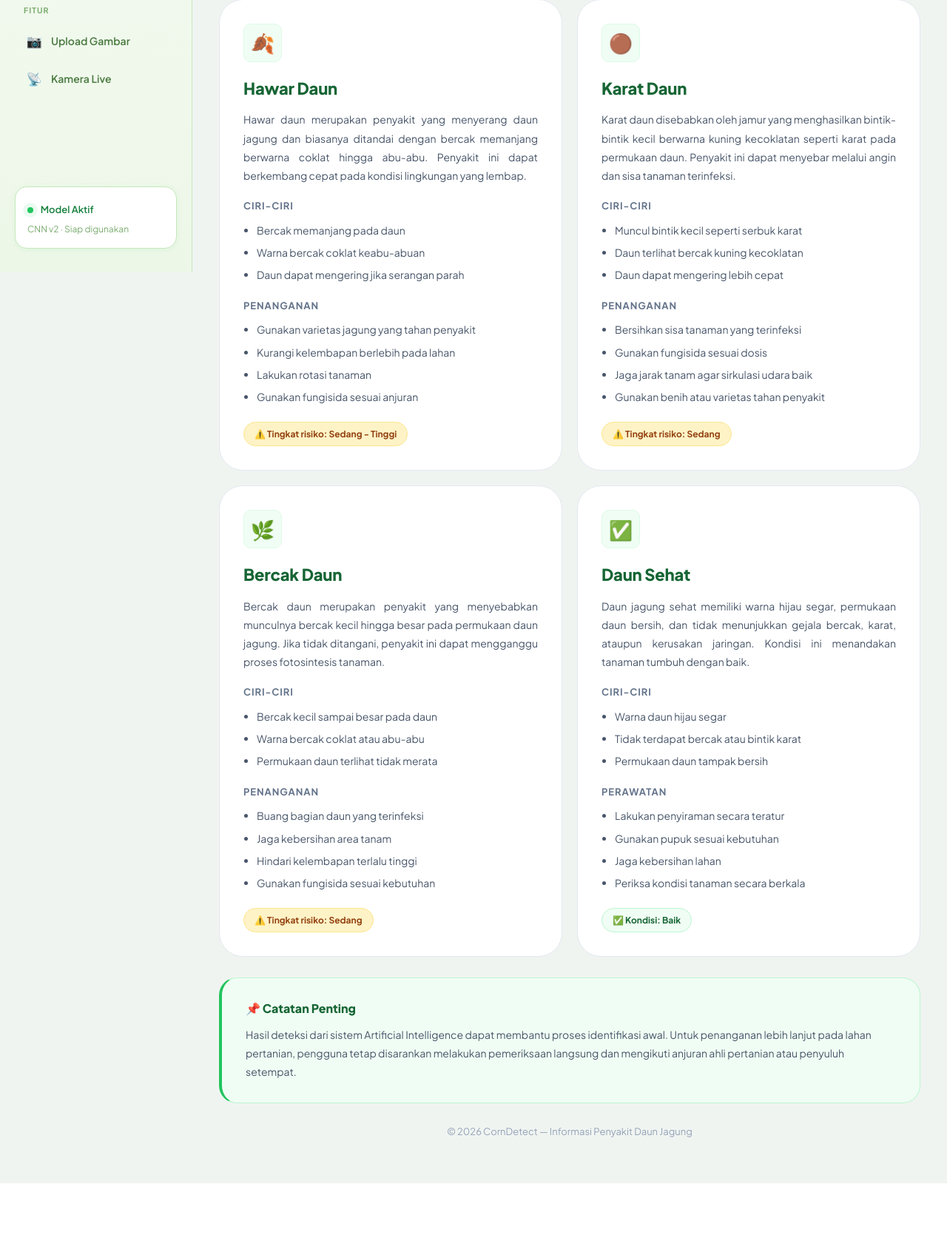
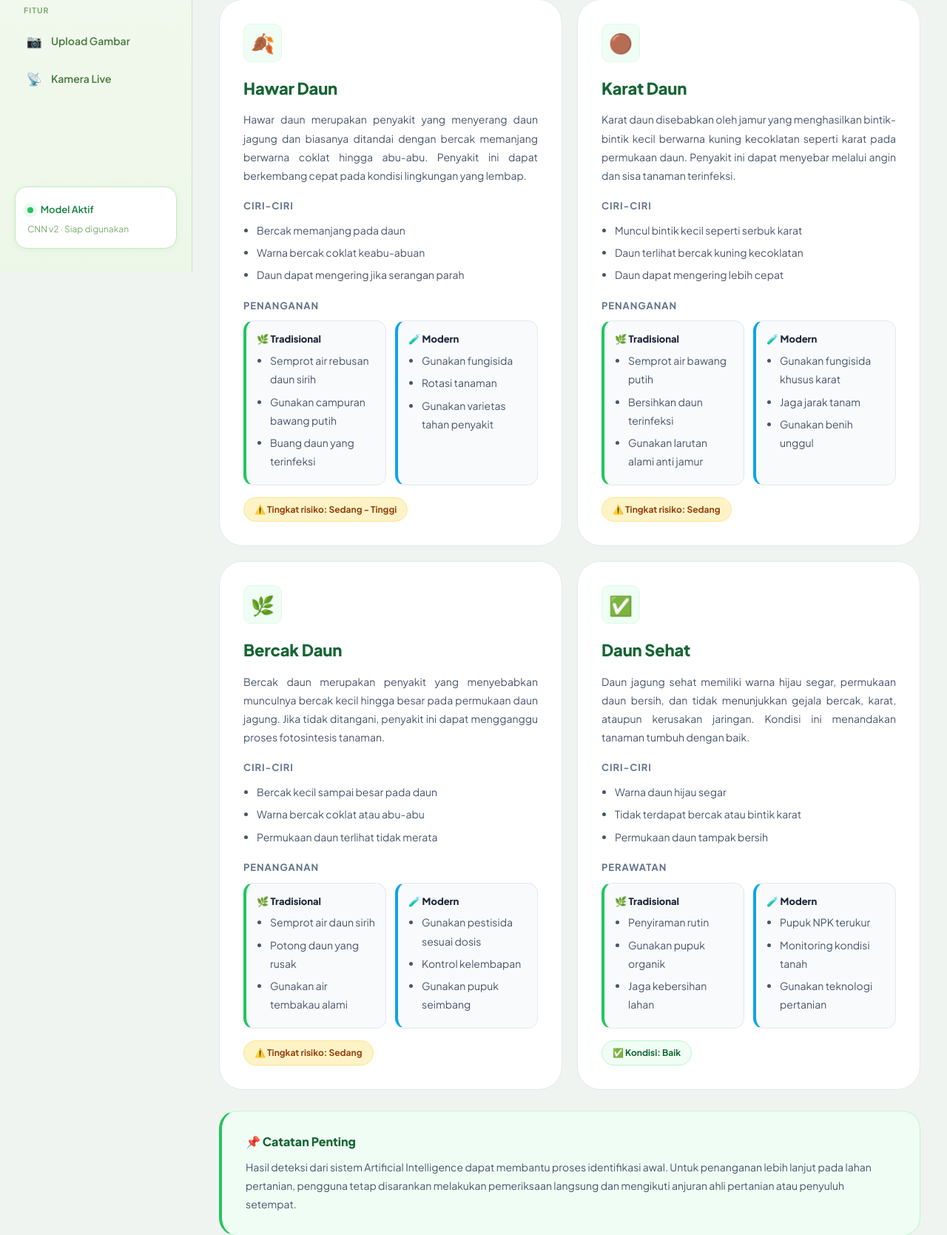
Before and after one commit to daraayu2828/CornDetect-Web, a Flask app: page /informasi in a window 1280 px wide. Shown: the part 432-2101 px from the top of the page at 74% size. Before the commit the page ends 2031 px from the top, so only its background shows below. Run offline with Flask 3, Linux system fonts and the light colour scheme.

Commit message:
Update informasi.html

```diff
--- a/templates/informasi.html
+++ b/templates/informasi.html
@@ -53,6 +53,40 @@
     .app-shell {
         display: flex;
         min-height: 100vh;
+    }
+
+        .treatment-grid {
+    display: grid;
+    grid-template-columns: 1fr 1fr;
+    gap: 12px;
+    margin-top: 10px;
+}
+
+.treatment-card {
+    background: #f8fafc;
+    border-radius: 14px;
+    padding: 14px;
+    border: 1px solid #e2e8f0;
+}
+
+.treatment-card h4 {
+    font-size: 13px;
+    margin-bottom: 6px;
+    font-weight: 800;
+}
+
+.tradisional {
+    border-left: 4px solid #22c55e;
+}
+
+.modern {
+    border-left: 4px solid #0ea5e9;
+}
+
+@media (max-width: 820px) {
+    .treatment-grid {
+        grid-template-columns: 1fr;
+    }
 }
 
     /* ─── SIDEBAR ────────────────────────────── */
@@ -828,12 +862,27 @@
                     </ul>
 
                     <h3>Penanganan</h3>
+<div class="treatment-grid">
+
+<div class="treatment-card tradisional">
+<h4>🌿 Tradisional</h4>
 <ul>
-                        <li>Gunakan varietas jagung yang tahan penyakit</li>
-                        <li>Kurangi kelembapan berlebih pada lahan</li>
-                        <li>Lakukan rotasi tanaman</li>
-                        <li>Gunakan fungisida sesuai anjuran</li>
+<li>Semprot air rebusan daun sirih</li>
+<li>Gunakan campuran bawang putih</li>
+<li>Buang daun yang terinfeksi</li>
 </ul>
+</div>
+
+<div class="treatment-card modern">
+<h4>🧪 Modern</h4>
+<ul>
+<li>Gunakan fungisida</li>
+<li>Rotasi tanaman</li>
+<li>Gunakan varietas tahan penyakit</li>
+</ul>
+</div>
+
+</div>
 
                     <span class="tag">⚠️ Tingkat risiko: Sedang - Tinggi</span>
                 </div>
@@ -855,12 +904,27 @@
                     </ul>
 
                     <h3>Penanganan</h3>
+<div class="treatment-grid">
+
+<div class="treatment-card tradisional">
+<h4>🌿 Tradisional</h4>
 <ul>
-                        <li>Bersihkan sisa tanaman yang terinfeksi</li>
-                        <li>Gunakan fungisida sesuai dosis</li>
-                        <li>Jaga jarak tanam agar sirkulasi udara baik</li>
-                        <li>Gunakan benih atau varietas tahan penyakit</li>
+<li>Semprot air bawang putih</li>
+<li>Bersihkan daun terinfeksi</li>
+<li>Gunakan larutan alami anti jamur</li>
 </ul>
+</div>
+
+<div class="treatment-card modern">
+<h4>🧪 Modern</h4>
+<ul>
+<li>Gunakan fungisida khusus karat</li>
+<li>Jaga jarak tanam</li>
+<li>Gunakan benih unggul</li>
+</ul>
+</div>
+
+</div>
 
                     <span class="tag">⚠️ Tingkat risiko: Sedang</span>
                 </div>
@@ -882,12 +946,27 @@
                     </ul>
 
                     <h3>Penanganan</h3>
+<div class="treatment-grid">
+
+<div class="treatment-card tradisional">
+<h4>🌿 Tradisional</h4>
 <ul>
-                        <li>Buang bagian daun yang terinfeksi</li>
-                        <li>Jaga kebersihan area tanam</li>
-                        <li>Hindari kelembapan terlalu tinggi</li>
-                        <li>Gunakan fungisida sesuai kebutuhan</li>
+<li>Semprot air daun sirih</li>
+<li>Potong daun yang rusak</li>
+<li>Gunakan air tembakau alami</li>
 </ul>
+</div>
+
+<div class="treatment-card modern">
+<h4>🧪 Modern</h4>
+<ul>
+<li>Gunakan pestisida sesuai dosis</li>
+<li>Kontrol kelembapan</li>
+<li>Gunakan pupuk seimbang</li>
+</ul>
+</div>
+
+</div>
 
                     <span class="tag">⚠️ Tingkat risiko: Sedang</span>
                 </div>
@@ -909,12 +988,27 @@
                     </ul>
 
                     <h3>Perawatan</h3>
+<div class="treatment-grid">
+
+<div class="treatment-card tradisional">
+<h4>🌿 Tradisional</h4>
 <ul>
-                        <li>Lakukan penyiraman secara teratur</li>
-                        <li>Gunakan pupuk sesuai kebutuhan</li>
+<li>Penyiraman rutin</li>
+<li>Gunakan pupuk organik</li>
 <li>Jaga kebersihan lahan</li>
-                        <li>Periksa kondisi tanaman secara berkala</li>
 </ul>
+</div>
+
+<div class="treatment-card modern">
+<h4>🧪 Modern</h4>
+<ul>
+<li>Pupuk NPK terukur</li>
+<li>Monitoring kondisi tanah</li>
+<li>Gunakan teknologi pertanian</li>
+</ul>
+</div>
+
+</div>
 
                     <span class="tag">✅ Kondisi: Baik</span>
                 </div>
```
Lines whose indentation alone changed are shown as unchanged.
